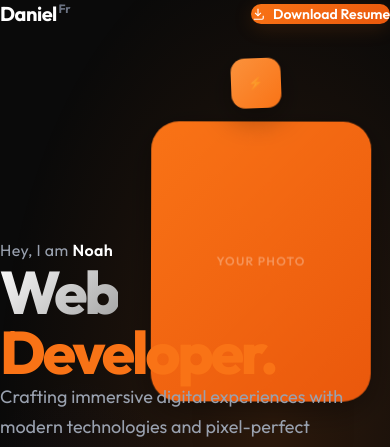
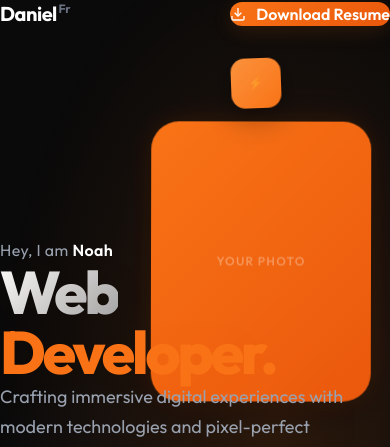
Before and after one commit to PrimeDaniel/Portfolio-v2, a React (Vite) app: page / in a window 390 px wide. Shown: the top 447 px of the page. Built offline with nearby package versions, Linux system fonts and the light colour scheme.

Commit message:
Ui fixes

```diff
--- a/src/App.jsx
+++ b/src/App.jsx
@@ -58,7 +58,7 @@ export default function App() {
             Daniel<span className="text-xs align-super text-gray-500"> Fr</span>
           </span>
 
-          <div className="nav-glass rounded-full px-3 py-2 hidden md:flex items-center justify-between flex-1 max-w-lg mx-6">
+          <div className="nav-glass rounded-full px-3 py-2 hidden md:flex items-center justify-between flex-1 max-w-xl mx-6">
             {['Home', 'Skills', 'Experience', 'Connect'].map((item) => {
               const id = item.toLowerCase()
               const isActive = activeSection === id
@@ -66,7 +66,7 @@ export default function App() {
                 <a
                   key={item}
                   href={`#${id}`}
-                  className={`px-10 py-2 rounded-full text-xl font-bold transition-all duration-300 ${isActive
+                  className={`px-6 py-2 rounded-full text-sm font-semibold transition-all duration-300 ${isActive
                     ? 'bg-orange-500 text-white shadow-lg shadow-orange-500/25'
                     : 'text-gray-400 hover:text-white hover:bg-white/10'
                     }`}
@@ -77,9 +77,9 @@ export default function App() {
             })}
           </div>
 
-          <button className="flex-shrink-0 glow-btn px-7 py-2.5 rounded-full text-sm font-semibold text-white flex items-center gap-2 whitespace-nowrap">
-            <svg width="14" height="14" viewBox="0 0 24 24" fill="none" stroke="currentColor" strokeWidth="2">
-              <path d="M21 15v4a2 2 0 0 1-2 2H5a2 0 0 1-2-2v-4" />
+          <button className="flex-shrink-0 glow-btn px-8 py-3 rounded-full text-base font-semibold text-white flex items-center gap-2.5 whitespace-nowrap">
+            <svg width="16" height="16" viewBox="0 0 24 24" fill="none" stroke="currentColor" strokeWidth="2">
+              <path d="M21 15v4a2 2 0 0 1-2 2H5a2 2 0 0 1-2-2v-4" />
               <polyline points="7 10 12 15 17 10" />
               <line x1="12" y1="15" x2="12" y2="3" />
             </svg>
@@ -134,7 +134,7 @@ export default function App() {
 
         {/* Footer */}
         <footer className="py-8 text-center border-t border-white/5 snapped-footer scroll-snap-align-start">
-          <p className="text-xs text-gray-600">© 2026 noah. All rights reserved.</p>
+          <p className="text-xs text-gray-600">© 2026 Noah. All rights reserved.</p>
         </footer>
       </main>
     </div>
--- a/src/components/ContactSection.jsx
+++ b/src/components/ContactSection.jsx
@@ -65,7 +65,7 @@ export default function ContactSection() {
 
                     <form className="flex flex-col gap-6 relative z-10" onSubmit={(e) => e.preventDefault()}>
                         <div className="relative">
-                            <label className={`text-xs font-bold tracking-wider absolute left-4 transition-all duration-300 ${focusedField === 'name' || true ? '-top-2 bg-[#0a0a0a] px-2 text-orange-400' : 'top-4 text-gray-500'}`}>NAME</label>
+                            <label className={`text-xs font-bold tracking-wider absolute left-4 transition-all duration-300 ${focusedField === 'name' || true ? '-top-2 bg-[#111113] px-2 text-orange-400' : 'top-4 text-gray-500'}`}>NAME</label>
                             <input
                                 type="text"
                                 onFocus={() => setFocusedField('name')}
@@ -75,7 +75,7 @@ export default function ContactSection() {
                         </div>
 
                         <div className="relative">
-                            <label className={`text-xs font-bold tracking-wider absolute left-4 transition-all duration-300 ${focusedField === 'email' || true ? '-top-2 bg-[#0a0a0a] px-2 text-orange-400' : 'top-4 text-gray-500'}`}>EMAIL</label>
+                            <label className={`text-xs font-bold tracking-wider absolute left-4 transition-all duration-300 ${focusedField === 'email' || true ? '-top-2 bg-[#111113] px-2 text-orange-400' : 'top-4 text-gray-500'}`}>EMAIL</label>
                             <input
                                 type="email"
                                 onFocus={() => setFocusedField('email')}
@@ -85,7 +85,7 @@ export default function ContactSection() {
                         </div>
 
                         <div className="relative">
-                            <label className={`text-xs font-bold tracking-wider absolute left-4 transition-all duration-300 ${focusedField === 'message' || true ? '-top-2 bg-[#0a0a0a] px-2 text-orange-400' : 'top-4 text-gray-500'}`}>MESSAGE</label>
+                            <label className={`text-xs font-bold tracking-wider absolute left-4 transition-all duration-300 ${focusedField === 'message' || true ? '-top-2 bg-[#111113] px-2 text-orange-400' : 'top-4 text-gray-500'}`}>MESSAGE</label>
                             <textarea
                                 rows={4}
                                 onFocus={() => setFocusedField('message')}
--- a/src/components/ExperienceSection.jsx
+++ b/src/components/ExperienceSection.jsx
@@ -31,7 +31,7 @@ export default function ExperienceSection() {
 
     return (
         <div ref={ref} className="w-full">
-            <div className="mb-16 md:mb-24">
+            <div className="mb-10 md:mb-14">
                 <h2 className="text-5xl md:text-7xl font-extrabold mb-6 tracking-tight">
                     My <span className="accent-text" style={{ WebkitTextFillColor: 'var(--color-accent)' }}>Journey</span>
                 </h2>
@@ -40,7 +40,7 @@ export default function ExperienceSection() {
                 </p>
             </div>
 
-            <div className="flex flex-col gap-6">
+            <div className="flex flex-col gap-4">
                 {experiences.map((exp, i) => (
                     <motion.div
                         key={exp.role}
--- a/src/components/HeroSection.jsx
+++ b/src/components/HeroSection.jsx
@@ -24,7 +24,7 @@ const floatingImages = [
             borderRadius: '28px',
             zIndex: 2,
         },
-        animClass: 'float-slow',
+        animClass: 'float-slow glow-pulse-img',
         delay: 0,
     },
     {
@@ -153,7 +153,7 @@ export default function HeroSection() {
                             </span>
                         </h1>
 
-                        <p className="text-gray-400 text-lg md:text-xl mt-8 max-w-xl leading-relaxed relative z-20">
+                        <p className="text-gray-400 text-lg md:text-xl max-w-xl leading-relaxed relative z-20">
                             Crafting immersive digital experiences with modern technologies and pixel-perfect precision.
                         </p>
 
--- a/src/index.css
+++ b/src/index.css
@@ -292,3 +292,37 @@ body {
   background: rgba(255, 255, 255, 0.04);
   border-color: rgba(249, 115, 22, 0.15);
 }
+
+/* ════════════════════════════════════
+   Scroll offset for fixed navbar
+   ════════════════════════════════════ */
+#snap-container {
+  scroll-padding-top: 80px;
+}
+
+/* ════════════════════════════════════
+   Heading glow for readability
+   ════════════════════════════════════ */
+h1,
+h2 {
+  text-shadow: 0 0 60px rgba(249, 115, 22, 0.06);
+}
+
+/* ════════════════════════════════════
+   Glow pulse for hero floating image
+   ════════════════════════════════════ */
+@keyframes glow-pulse-img {
+
+  0%,
+  100% {
+    box-shadow: 0 8px 32px rgba(0, 0, 0, 0.4);
+  }
+
+  50% {
+    box-shadow: 0 8px 32px rgba(0, 0, 0, 0.4), 0 0 28px rgba(249, 115, 22, 0.15), 0 0 56px rgba(249, 115, 22, 0.06);
+  }
+}
+
+.glow-pulse-img {
+  animation: glow-pulse-img 4s ease-in-out infinite, float-slow 6s ease-in-out infinite;
+}
```
